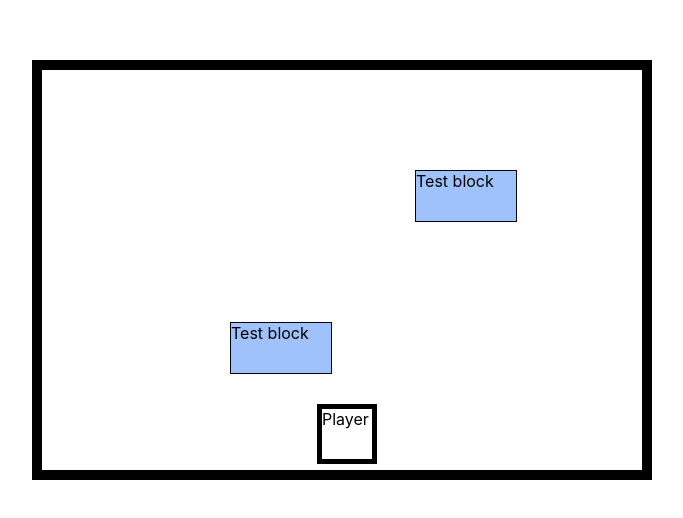
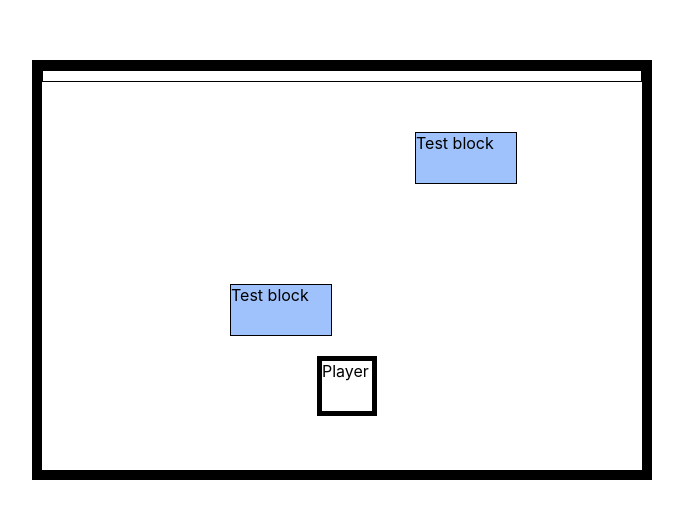
Before and after one commit to HuyCam/cross-street, a React (Create React App) app: page / in a window 1280 px wide. Shown: the part 130-648 px from the top of the page, without its empty margins (298-981 px from the left). Built offline with nearby package versions, Linux system fonts and the light colour scheme.

Commit message:
Update Wining system

```diff
--- a/src/App.js
+++ b/src/App.js
@@ -7,7 +7,8 @@ class App extends Component {
     super(props);
     this.state = {
       start: false,
-      isCollision: false
+      isCollision: false,
+      isWon: false
     };
     // data include game environment data like object coordination, dimenson and border coordination
     this.data = {
@@ -19,12 +20,15 @@ class App extends Component {
       }
     }
 
+    this.winBlock = React.createRef();
+
     this.element = React.createRef();
     this.setBorder = this.setBorder.bind(this);
     this.updateObjectPosition = this.updateObjectPosition.bind(this);
     this.checkCollision = this.checkCollision.bind(this);
     this.isInScope = this.isInScope.bind(this);
     this.handleButton = this.handleButton.bind(this);
+    this.decideWinLose = this.decideWinLose.bind(this);
   }
 
   // this is only for initial set up
@@ -47,6 +51,18 @@ class App extends Component {
         start: true
       });
     }, 1000);
+
+    // add win block coordinate to the data, the win block is to indicate if the player win.
+    // if the player touch the win block => win.
+    if (this.winBlock.current) {
+      this.data.winBlock = {
+        name: 'win block',
+        top: this.winBlock.current.getBoundingClientRect().top,
+        bottom: this.winBlock.current.getBoundingClientRect().bottom,
+        right: this.winBlock.current.getBoundingClientRect().right,
+        left: this.winBlock.current.getBoundingClientRect().left
+      }
+    }
   }
 
   updateObjectPosition(blockInfo) {
@@ -66,44 +82,61 @@ class App extends Component {
     if (this.data.block2 && this.data.player) {
       this.checkCollision(this.data.player, this.data.block2);
     }
+
+    if (this.data.winBlock && this.data.player) {
+      this.checkCollision(this.data.player, this.data.winBlock);
+    }
   }
 
   checkCollision(obj1, obj2) {
-    this.isInScope (obj1, obj2);
+    if (obj1.name === 'win block' || obj2.name === 'win block') {
+      this.isInScope(obj1, obj2, true);
+    } else {
+      this.isInScope (obj1, obj2);
+    }
+
 
   }
 
+  decideWinLose(isWin) {
+    if (isWin) {
+      this.setState({
+        isWon: true
+      })
+    } else {
+      this.setState({
+        isCollision: true
+      })
+    }
+  }
   // in scope to check collision
-  isInScope(obj1, obj2) {
-
+  isInScope(obj1, obj2, isWinBlock = false) {
     // check top left point of the obj1
     if (obj1.top >= obj2.top && obj1.top <= obj2.bottom && obj1.left >= obj2.left && obj1.left <= obj2.right) {
-      this.setState({
-        isCollision: true
-      });
+      this.decideWinLose(isWinBlock);
     } // check top right point of obj1
     else if (obj1.top >= obj2.top && obj1.top <= obj2.bottom &&
       obj1.right >= obj2.left && obj1.right <= obj2.right) {
-      this.setState({
-        isCollision: true
-      });
+        this.decideWinLose(isWinBlock);
     } // check bottom right point of obj1
     else if (obj1.bottom >= obj2.top && obj1.bottom <= obj2.bottom && obj1.right >= obj2.left && obj1.right <= obj2.right) {
-      this.setState({
-        isCollision: true
-      });
+      this.decideWinLose(isWinBlock);
     } // check bottom left
     else if (obj1.bottom >= obj2.top && obj1.bottom <= obj2.bottom && obj1.left >= obj2.left && obj1.left <= obj2.right) {
-      this.setState({
-        isCollision: true
-      });
+      this.decideWinLose(isWinBlock);
     }
   }
 
   handleButton() {
     this.setState({
-      isCollision: false
+      isCollision: false,
     });
+
+    this.setState({
+      isWon: false
+    });
+
+    this.data.player = {};
   }
 
   render() {
@@ -114,11 +147,18 @@ class App extends Component {
         Game over
         <button onClick={this.handleButton} >Play again</button>
         </div>);
+    } else if (this.state.isWon) {
+      return (<div>
+        You Won. Nice
+        <button onClick={this.handleButton} >Play again</button>
+        </div>
+      );
     }
     return (
       <div className="view" >
         <div className="contain">
           <div className="border" ref={this.element}>
+            <div id="win" ref={this.winBlock}></div>
             <Block
               border={this.data.border}
               blockName="block1" // block name is used when update its position
--- a/src/components/player.js
+++ b/src/components/player.js
@@ -15,7 +15,7 @@ class Player extends Component {
             },
             position: {
                 left: this.player.current ? this.player.current.getBoundingClientRect().left : 275,
-                top: this.player.current ? this.player.current.getBoundingClientRect().top : 230
+                top: this.player.current ? this.player.current.getBoundingClientRect().top : 170
             }
 
         }
--- a/src/index.css
+++ b/src/index.css
@@ -38,7 +38,7 @@ code {
   border: 1px solid black;
   background-color: #9fc2fc;
   position: relative;
-  top: 100px;
+  top: 50px;
   left: 0;
   width: 100px;
   height: 50px;
@@ -55,8 +55,15 @@ code {
   border: 1px solid black;
   background-color: #9fc2fc;
   position: relative;
-  top: 200px;
+  top: 150px;
   left: 0;
   width: 100px;
   height: 50px;
 }
+
+#win {
+  position: relative;
+  top: 0;
+  height: 10px;
+  border: 1px solid black;
+}
```
